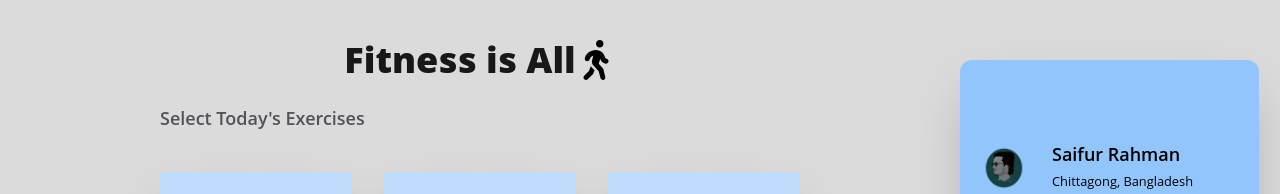
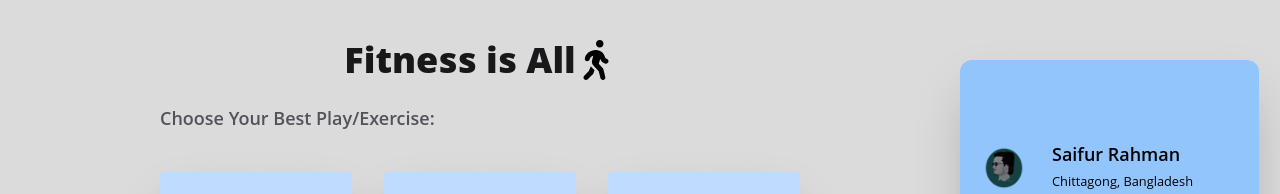
Before and after one commit to SaifurRahmanBijoy/fitness-freak-a8, a React (Create React App) app: page / in a window 1280 px wide. Shown: the top 194 px of the page. Built offline with nearby package versions, Linux system fonts and the light colour scheme.

Commit message:
again modified the header

```diff
--- a/src/components/Dashboard/Dashboard.js
+++ b/src/components/Dashboard/Dashboard.js
@@ -25,7 +25,7 @@ const Dashboard = () => {
         <div className="w-10/12 md:w-8/12 mx-auto mb-10">
           <Navigation />
           <h3 className="text-left text-lg font-semibold text-zinc-600">
-            Select Today's Exercises
+            Choose Your Best Play/Exercise:
           </h3>
         </div>
 
```
